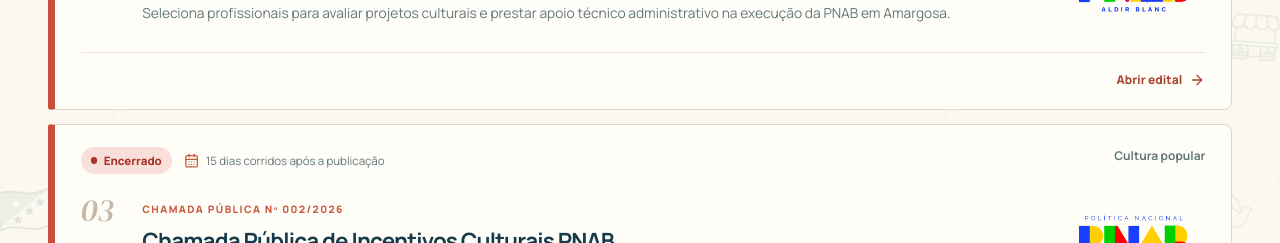
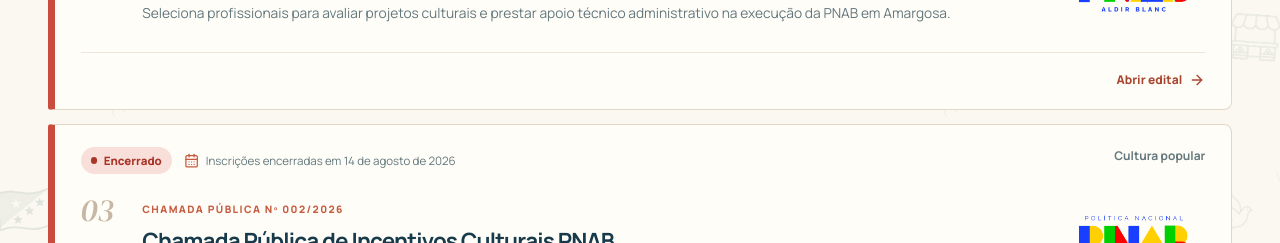
Before and after one commit to GustavoDevGTI/Editais-Culturais, a React (Vite) app: page / in a window 1280 px wide. Shown: the part 1143-1386 px from the top of the page. Built offline with nearby package versions, Linux system fonts and the light colour scheme.

Commit message:
Exibe data de encerramento da Chamada Pública 002

```diff
--- a/src/data/editais.ts
+++ b/src/data/editais.ts
@@ -28,7 +28,7 @@ export const editais: Edital[] = [
     summary: "Seleciona espaços, ambientes, coletivos e iniciativas artístico-culturais para receber subsídio de manutenção.",
     category: "Cultura popular",
     status: "Encerrado",
-    deadline: "15 dias corridos após a publicação",
+    deadline: "Inscrições encerradas em 14 de agosto de 2026",
     publishedDate: "2026-07-30",
     publishedAt: "Publicado em 30 de julho de 2026",
     label: "Chamada pública nº 002/2026",
```
